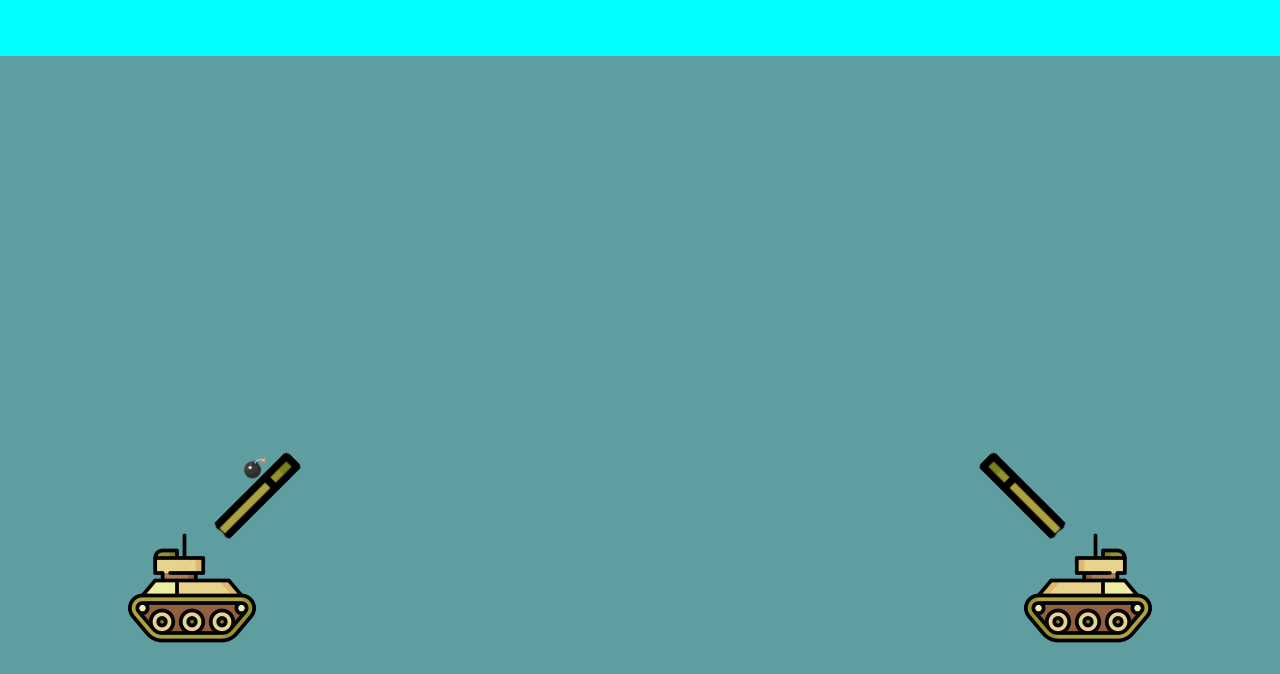
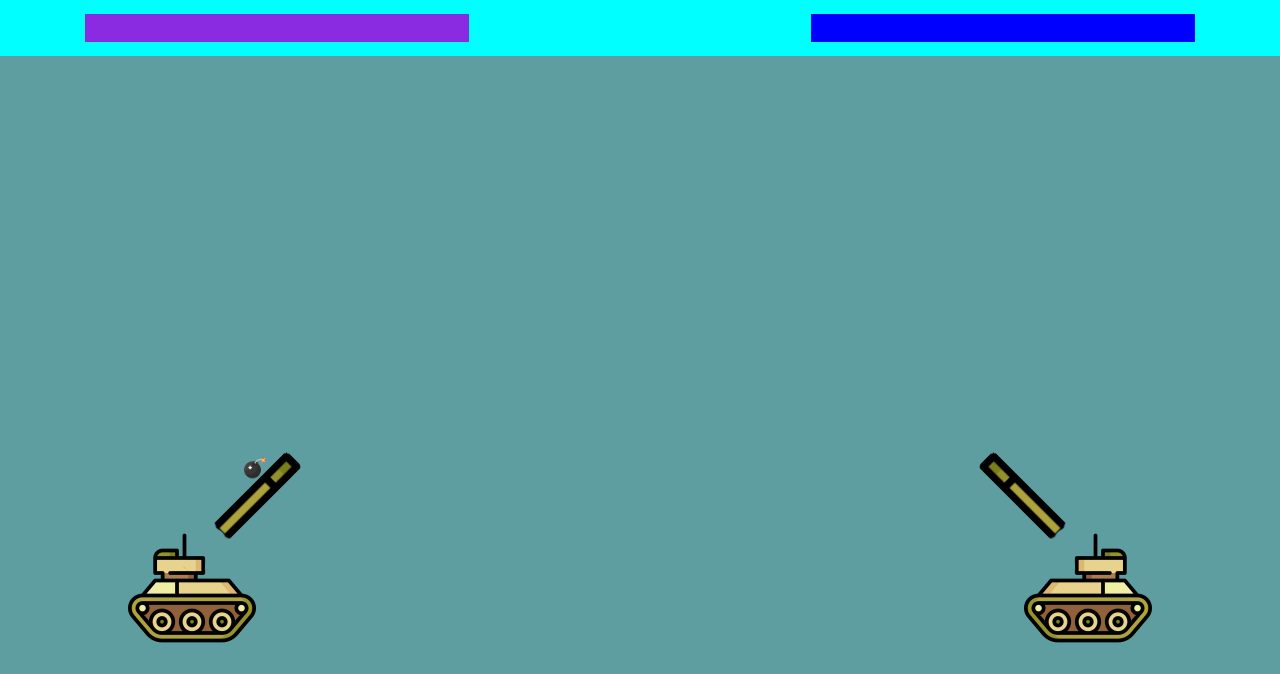
Before and after one commit to vaidic-dodwani/Pocket_Tanks, a plain HTML site: page index.html in a window 1280 px wide. Shown: the top 674 px of the page. Drawn offline with Linux system fonts and the light colour scheme.

Commit message:
HealthBar_Modified

```diff
--- a/styles.css
+++ b/styles.css
@@ -8,20 +8,22 @@
   display: flex;
   background-color: aqua;
   height: 7vh;
-  justify-content: space-between;
+  justify-content: space-evenly;
   align-items: center;
-  /* display: inline-block; */
+  gap: 20%;
 }
 
 #health_1{
-  width: 40%;
   background-color: blueviolet;
+  width: 30%;
+  height: 50%;
 
 }
 
 #health_2{
-  width: 40%;
   background-color: blue;
+  height: 50%;
+  width: 30%;
 }
 
 #game {
```
